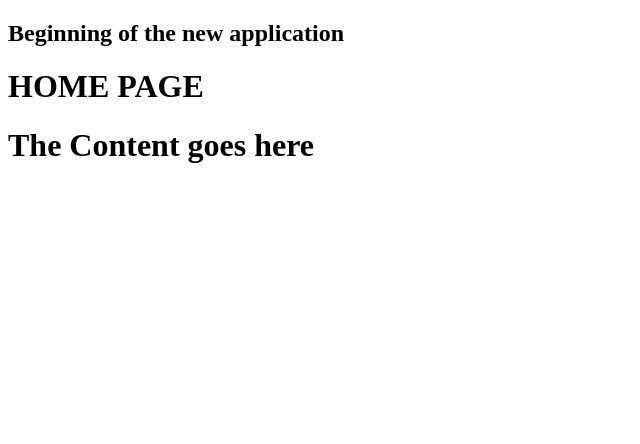
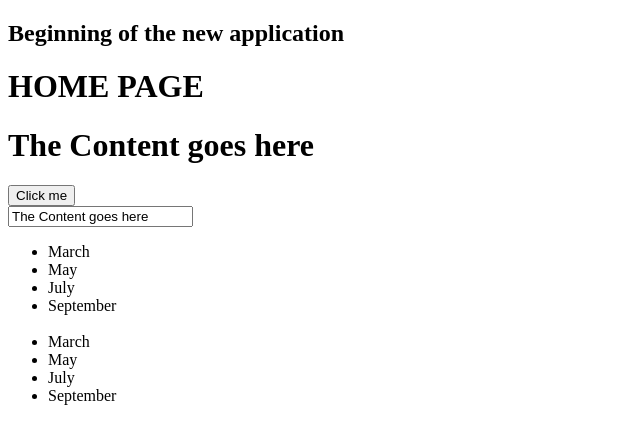
Before and after one commit to Naziiaba/Email-Create-ang, an Angular app: page / in a window 1280 px wide. Shown: the top 444 px of the page, without its empty margins (0-640 px from the left). Built offline with nearby package versions, Linux system fonts and the light colour scheme.

Commit message:
ngFor and Array practice

```diff
--- a/src/app/app.component.html
+++ b/src/app/app.component.html
@@ -1,11 +1,21 @@
 <h2>Beginning of the new application</h2>
-
-<div class="page-container">
-  <h1>HOME PAGE</h1>
-</div>
-
+<h1>HOME PAGE</h1>
 
 <!--Data binding or interpolation/expression  {{  }}-->
 <div class="page-container">
   <h1> {{ pageContent }}</h1>
 </div>
+
+<button (click) = "onClick($event)">Click me</button>
+<br>
+<input [(ngModel)] = "pageContent">
+
+<ul>
+  <li *ngFor="let item of months;">{{item}}</li>
+
+  <br>
+  <li>{{ months[0] }}</li>
+  <li>{{ months[1] }}</li>
+  <li>{{ months[2] }}</li>
+  <li>{{ months[3] }}</li>
+</ul>
--- a/src/app/app.component.ts
+++ b/src/app/app.component.ts
@@ -15,17 +15,24 @@ import { Component } from '@angular/core';
 /**
  * Data binding
  * 1. interpolation - component class to the view
- * 2. Event - from view to component class data binding
+ * 2. Event - from view to controller data binding
+ * 3. Two-way data binding
  */
 export class AppComponent {
   title = 'Email-Create-ang';
   pageContent: string;
 
+  months: Array<string>;
+
   constructor() {
     this.pageContent = 'The Content goes here';
+    this.months = [
+      'March', 'May', 'July', 'September'
+    ];
   }
 
-  /**
-   * Lifecycle Hooks
-   */
+ onClick(event) {
+  this.pageContent = 'the Content has changed';
+  this.months.push('November');
+ }
 }
--- a/src/app/app.module.ts
+++ b/src/app/app.module.ts
@@ -1,5 +1,6 @@
 import { BrowserModule } from '@angular/platform-browser';
 import { NgModule } from '@angular/core';
+import { FormsModule } from '@angular/forms';
 
 import { AppRoutingModule } from './app-routing.module';
 import { AppComponent } from './app.component';
@@ -10,6 +11,7 @@ import { AppComponent } from './app.component';
   ],
   imports: [
     BrowserModule,
+    FormsModule,
     AppRoutingModule
   ],
   providers: [],
```
Also changed, not shown: 1 other file (tests, documents, lock files or other folders).
